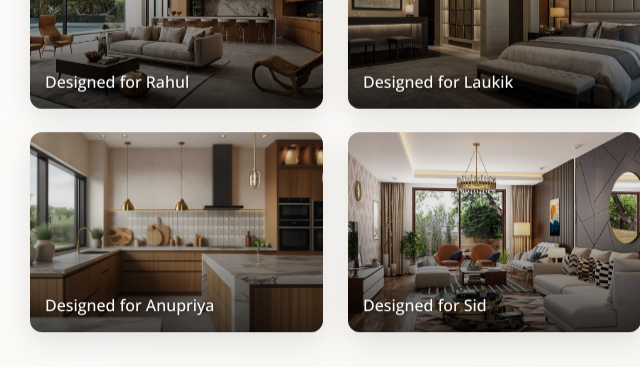
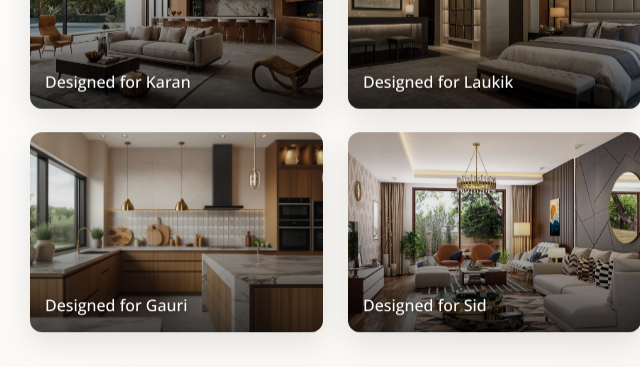
Before and after one commit to sidmahajan47/Oakwood-Interiors, a plain HTML site: page index.html in a window 1280 px wide. Shown: the part 244-611 px from the top of the page, 640-1280 px from the left. Drawn offline with nearby package versions, Linux system fonts and the light colour scheme.

Commit message:
index.html

```diff
--- a/index.html
+++ b/index.html
@@ -857,7 +857,7 @@
                 <div class="hero-gallery" data-aos="fade-left" data-aos-duration="1000">
                     <div class="gallery-item parallax" data-aos="zoom-in" data-aos-delay="100">
                         <img src="assets/images/img1.jpg" alt="Modern living room">
-                        <span class="caption">Designed for Rahul</span>
+                        <span class="caption">Designed for Karan</span>
                     </div>
                     <div class="gallery-item parallax" data-aos="zoom-in" data-aos-delay="200">
                         <img src="assets/images/img5.jpg" alt="Contemporary bedroom">
@@ -865,7 +865,7 @@
                     </div>
                     <div class="gallery-item parallax" data-aos="zoom-in" data-aos-delay="300">
                         <img src="assets/images/img6.jpg" alt="Contemporary bedroom">
-                        <span class="caption">Designed for Anupriya</span>
+                        <span class="caption">Designed for Gauri</span>
                     </div>
                     <div class="gallery-item parallax" data-aos="zoom-in" data-aos-delay="400">
                         <img src="assets/images/img7.jpg" alt="Contemporary bedroom">
```
